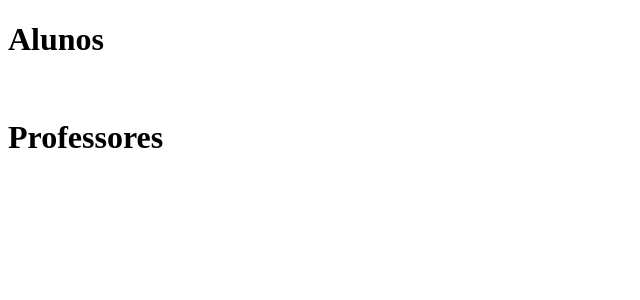
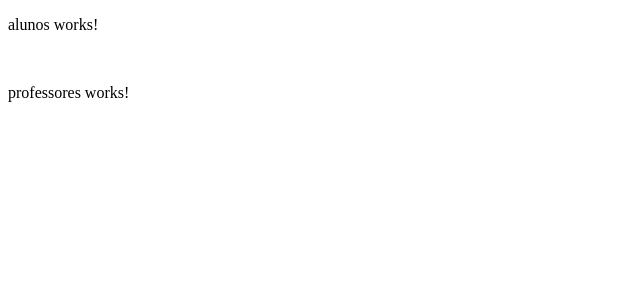
Before and after one commit to RafaelFurtadoMartins/SmartSchool, an Angular app: page / in a window 1280 px wide. Shown: the top 300 px of the page, without its empty margins (0-640 px from the left). Built offline with nearby package versions, Linux system fonts and the light colour scheme.

Commit message:
Update app.component.html

```diff
--- a/src/app/app.component.html
+++ b/src/app/app.component.html
@@ -1,3 +1,3 @@
-<h1>Alunos </h1>
-<br>
-<h1>Professores </h1>
+<app-alunos></app-alunos>
+  <br>
+<app-professores></app-professores>
```
